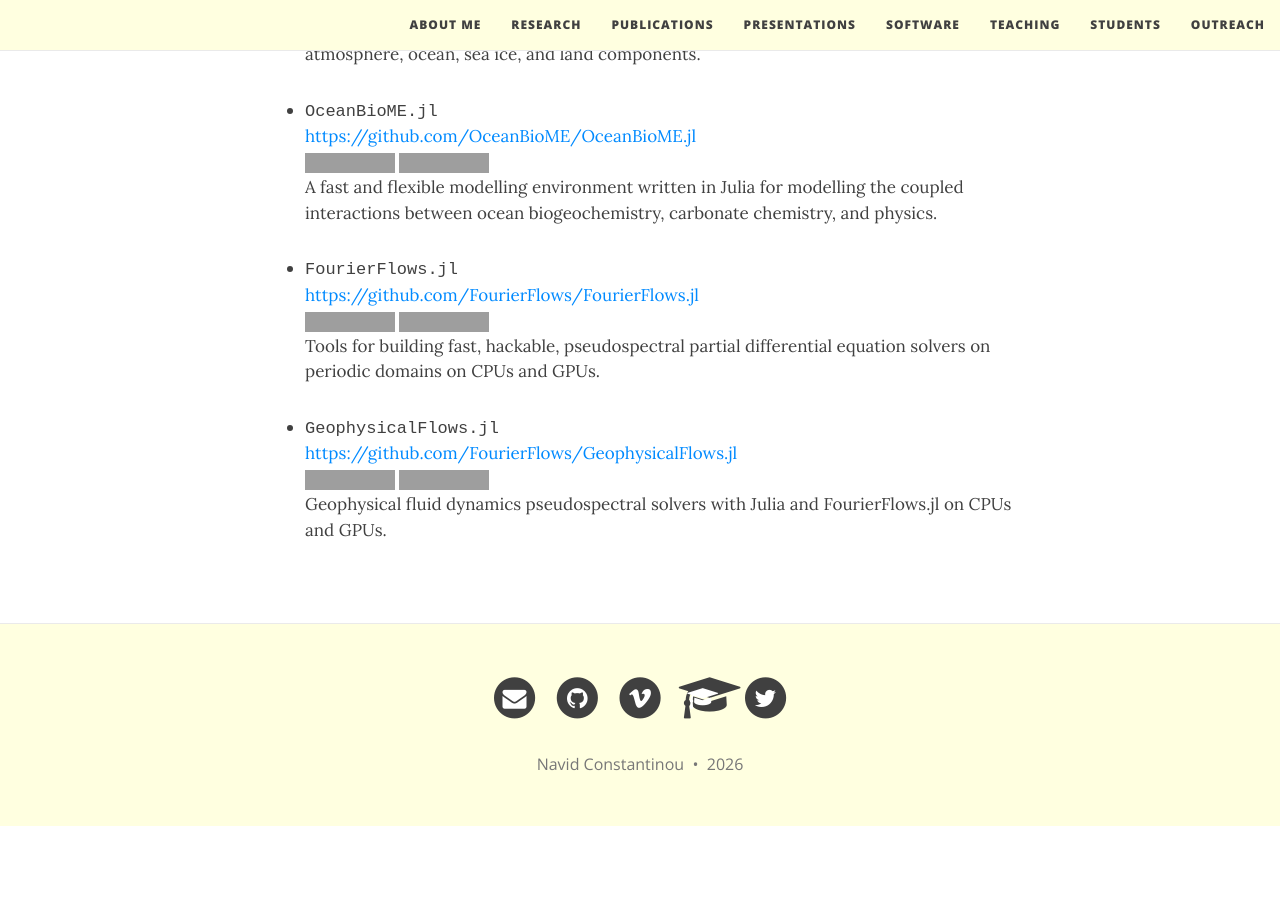
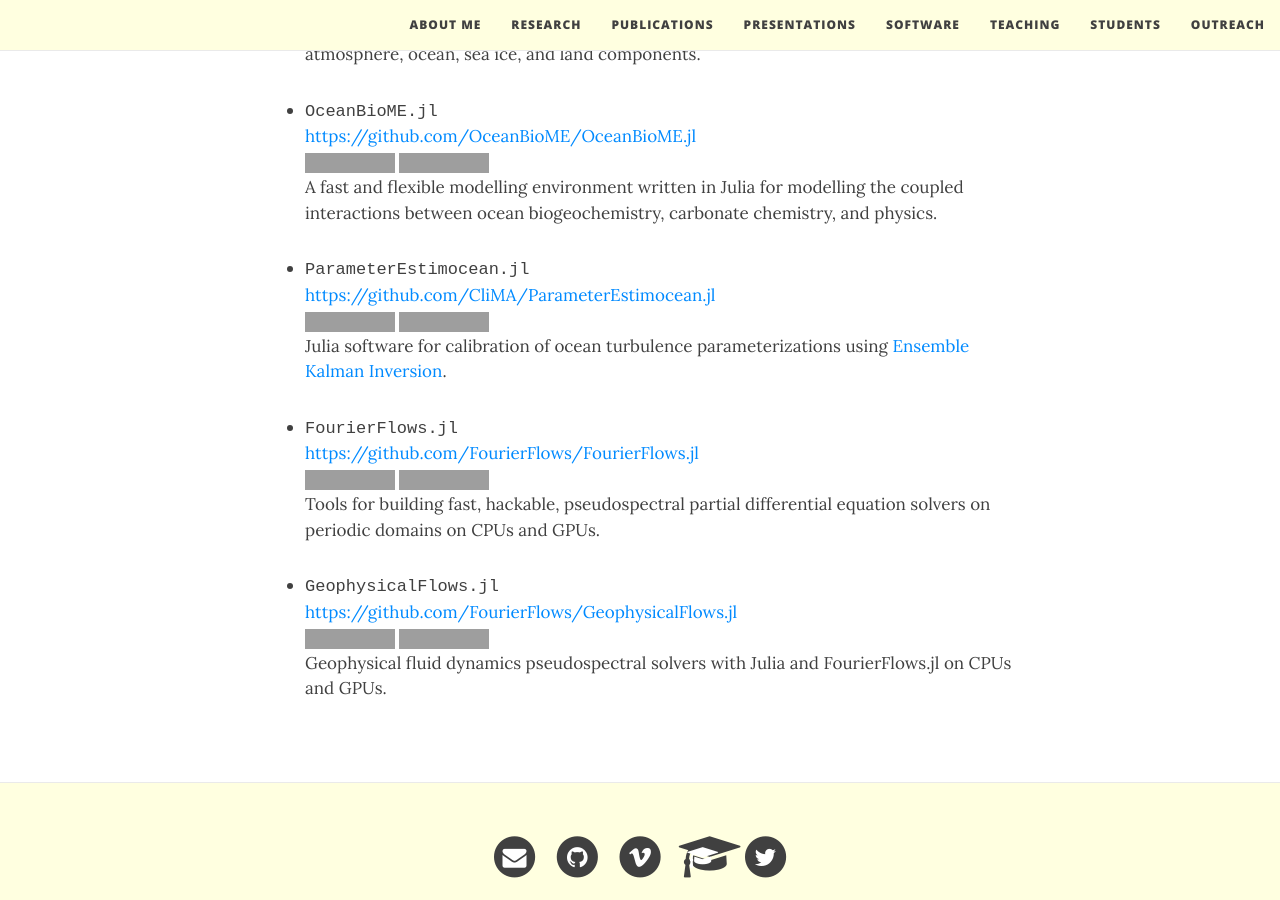
Before and after one commit to navidcy/navidcy.github.io, a Jekyll site: the page built from software.md, in a window 1280 px wide and 900 px high, scrolled down 937 px. Built offline with Jekyll 4.4.1, drawn with Linux system fonts in a browser that asks for light colours; nearby versions of some CDN libraries; before the commit the page ends 1763 px from its top, so only the background shows below that; grey boxes are pictures that could not be loaded.

Commit message:
Restore ParameterEstimocean.jl and link Ensemble Kalman Inversion to JOSS paper
Co-Authored-By: Claude Opus 5.5 <noreply@anthropic.com>

```diff
--- a/software.md
+++ b/software.md
@@ -34,6 +34,11 @@ A few open-source software packages I'm currently involved in their development
   [![GitHub Repo](https://img.shields.io/badge/GitHub-repository-Green)][oceanbiome-repo]{:target="_blank"} [![Documentation](https://img.shields.io/badge/documentation-stable%20release-blue)][oceanbiome-docs]{:target="_blank"} <br/>
   A fast and flexible modelling environment written in Julia for modelling the coupled interactions between ocean biogeochemistry, carbonate chemistry, and physics.
 
+- <tt>ParameterEstimocean.jl</tt><br/>
+  [https://github.com/CliMA/ParameterEstimocean.jl][parameterestimocean-repo]{:target="_blank"}<br/>
+  [![GitHub Repo](https://img.shields.io/badge/GitHub-repository-Green)][parameterestimocean-repo]{:target="_blank"} [![Documentation](https://img.shields.io/badge/documentation-stable%20release-blue)][parameterestimocean-docs]{:target="_blank"} <br/>
+  Julia software for calibration of ocean turbulence parameterizations using [Ensemble Kalman Inversion][eki-paper]{:target="_blank"}.
+
 - <tt>FourierFlows.jl</tt><br/>
   [https://github.com/FourierFlows/FourierFlows.jl][fourierflows-repo]{:target="_blank"}<br/>
   [![GitHub Repo](https://img.shields.io/badge/GitHub-repository-Green)][fourierflows-repo]{:target="_blank"} [![Documentation](https://img.shields.io/badge/documentation-stable%20release-blue)][fourierflows-docs]{:target="_blank"} <br/>
@@ -52,6 +57,7 @@ A few open-source software packages I'm currently involved in their development
 [fourierflows-repo]: https://www.github.com/FourierFlows/FourierFlows.jl
 [geophysicalflows-repo]: https://www.github.com/FourierFlows/GeophysicalFlows.jl
 [oceananigans-repo]: https://www.github.com/CliMA/Oceananigans.jl
+[parameterestimocean-repo]: https://www.github.com/CliMA/ParameterEstimocean.jl
 [oceanbiome-repo]: https://github.com/OceanBioME/OceanBioME.jl
 [breeze-repo]: https://github.com/NumericalEarth/Breeze.jl
 [numericalearth-repo]: https://github.com/NumericalEarth/NumericalEarth.jl
@@ -59,7 +65,10 @@ A few open-source software packages I'm currently involved in their development
 [fourierflows-docs]: https://fourierflows.github.io/FourierFlowsDocumentation/stable/
 [geophysicalflows-docs]: https://fourierflows.github.io/GeophysicalFlowsDocumentation/stable/
 [oceananigans-docs]: https://clima.github.io/OceananigansDocumentation/stable/
+[parameterestimocean-docs]: https://clima.github.io/ParameterEstimocean.jl/dev/
 [oceanbiome-docs]: https://oceanbiome.github.io/OceanBioME.jl/stable/
+
+[eki-paper]: https://doi.org/10.21105/joss.04869
 [breeze-docs]: https://numericalearth.github.io/BreezeDocumentation/stable/
 [numericalearth-docs]: https://numericalearth.github.io/NumericalEarthDocumentation/stable/
 
```
